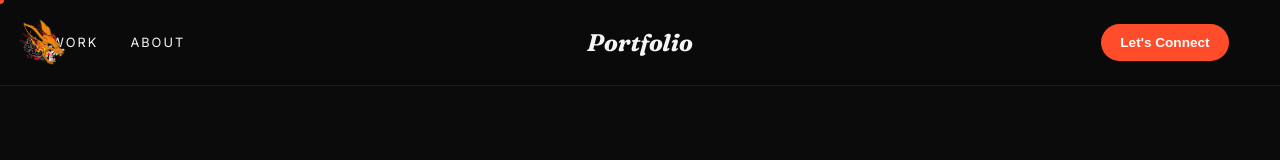
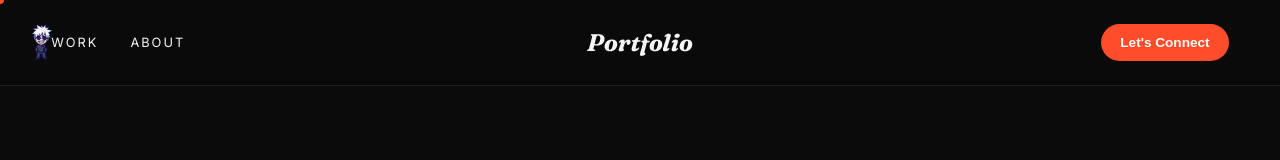
Before and after one commit to Agrim-Sigdel/Portfolio, a React (Vite) app: page / in a window 1280 px wide. Shown: the top 160 px of the page. Built offline with nearby package versions, Linux system fonts and the light colour scheme.

Commit message:
change pointer

```diff
--- a/src/components/CustomCursor.jsx
+++ b/src/components/CustomCursor.jsx
@@ -81,7 +81,7 @@ const CustomCursor = () => {
                     }}
                 >
                     <img
-                        src="/kurama-pointer.png"
+                        src="/gojo.png"
                         alt="trail"
                         style={{ width: '64px', height: '64px', objectFit: 'contain' }}
                     />
```
Also changed, not shown: public/gojo.png (added).
